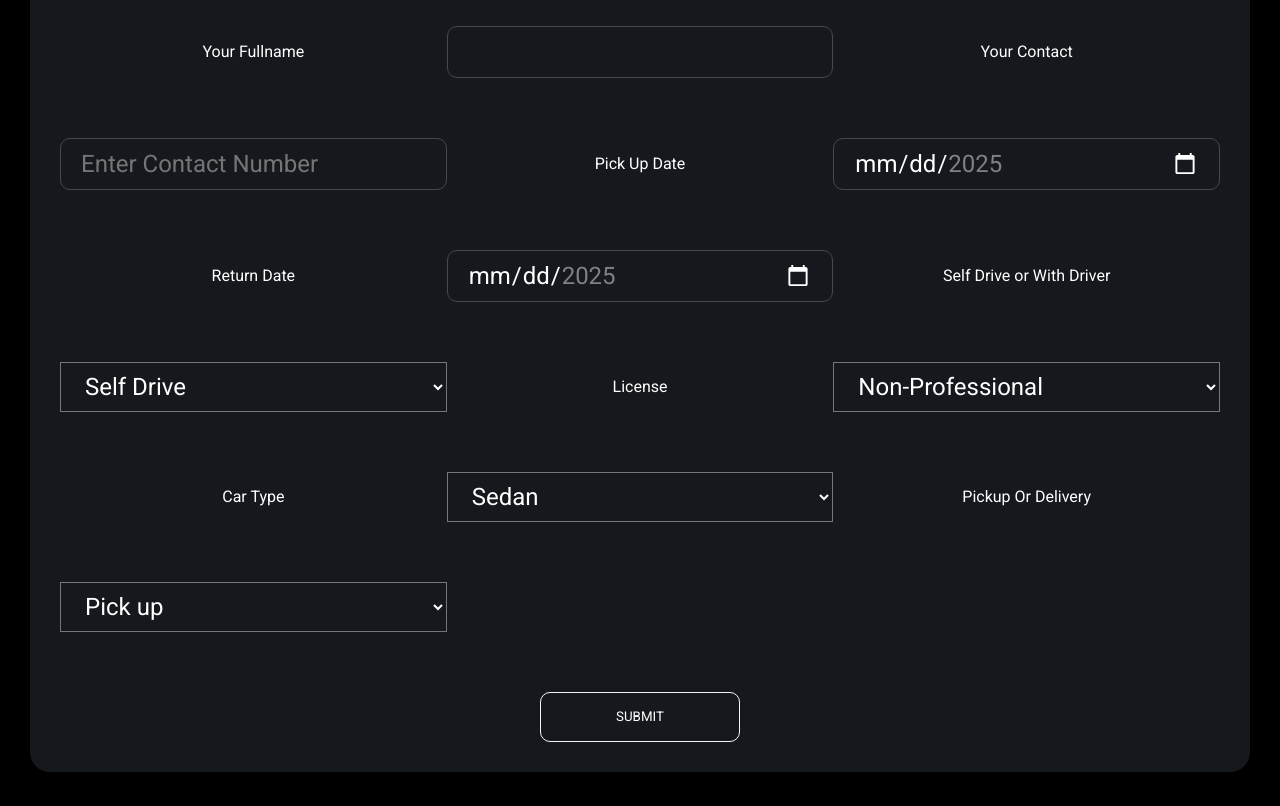
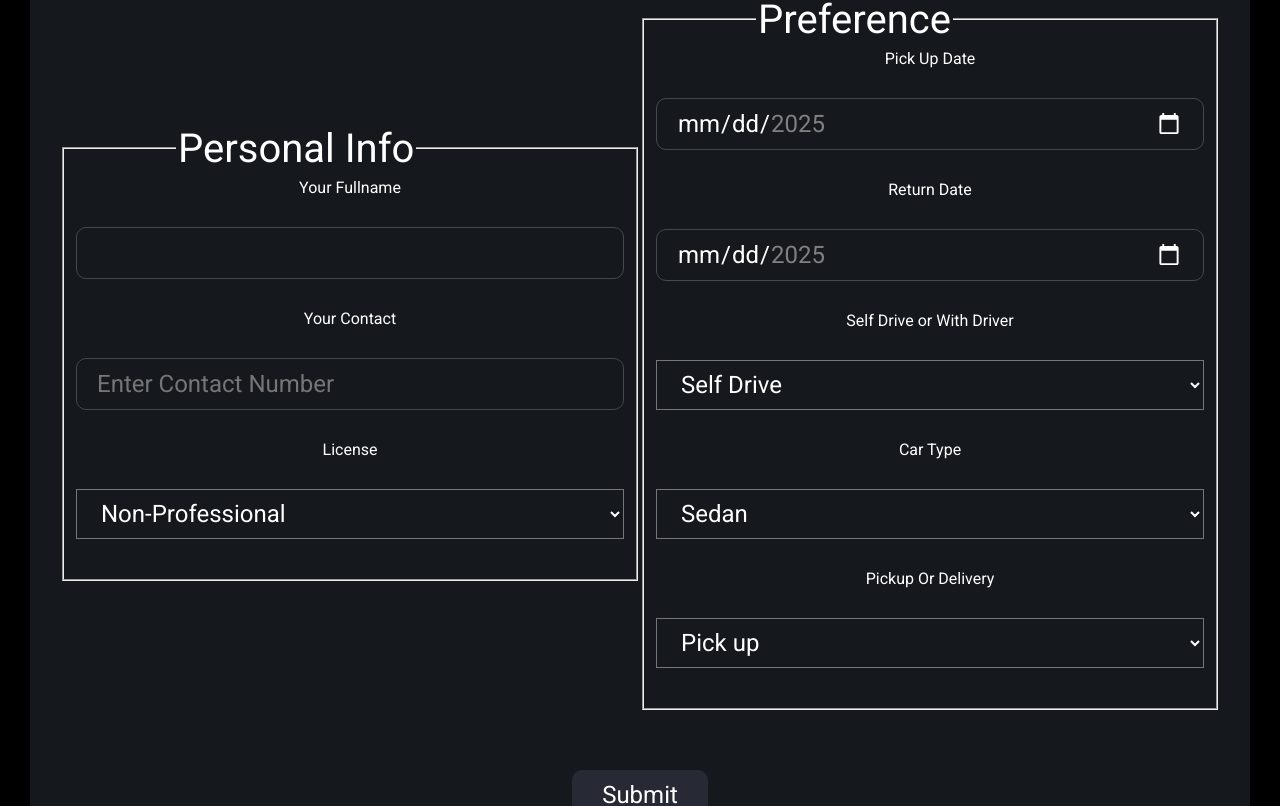
Before and after one commit to KenFemboy/Car-Rental-Website, a React (Vite) app in the folder car-rental-website/: page /Car-Rental in a window 1280 px wide. Shown: the part 2395-3201 px from the top of the page. Built offline with nearby package versions, Linux system fonts and the light colour scheme.

Commit message:
fixed form

```diff
--- a/car-rental-website/src/App.jsx
+++ b/car-rental-website/src/App.jsx
@@ -13,14 +13,13 @@ function App() {
     <>
 
       <div>
-
         <Router>
-          <Header />
 
           <Routes>
             <Route path="/Car-Rental-Website" element={<Navigate to="/Car-Rental" replace/>}></Route>
             <Route path="/Car-Rental" element={
             <>
+              <Header />
               <Main />
               <Rentals/>
               <UserForm/>
--- a/car-rental-website/src/Layout/ErrorPage.jsx
+++ b/car-rental-website/src/Layout/ErrorPage.jsx
@@ -5,7 +5,7 @@ function ErrorPage() {
         <>
             <div className='errorpage'>
                 <h1>Ooops an Error Occured</h1>
-                <NavLink to="/Car-Rental"><a>Click here to Go</a></NavLink>
+                <NavLink to="/Car-Rental"><a>Click here to Go Back</a></NavLink>
             </div>
         </>
     )
--- a/car-rental-website/src/Layout/UserForm.css
+++ b/car-rental-website/src/Layout/UserForm.css
@@ -7,11 +7,20 @@
 }
 
 .userInput div {
-    display: grid;
-    grid-template-columns: repeat(auto-fit, minmax(300px, 1fr));
+    display: flex;
     margin: 30px;
     align-items: center;
     /* background-color: pink; */
+}
+fieldset{
+    width: 50%;
+    display: flex;
+    flex-direction: column;
+}
+fieldset legend{
+    text-align: left;
+    margin-left: 100px;
+    font-size: 5vh;
 }
 
 
--- a/car-rental-website/src/Layout/UserForm.jsx
+++ b/car-rental-website/src/Layout/UserForm.jsx
@@ -11,43 +11,45 @@ function UserForm() {
 
     return (
 
-        <form className="userInput" id='form'>
+        <form className="userInput" id='form' action='./form'>
             <h2>Fill up form</h2>
             <div>
-
-
+                    <fieldset>
+                    <legend>Personal Info</legend>
                     <label>Your Fullname</label>
-                    <input type='text' maxLength="40"></input>
+                    <input type='text' maxLength="40" name='name' required></input>
 
                     <label>Your Contact</label>
                     <input type="tel" name='contactNumber' placeholder='Enter Contact Number' maxLength="11" required></input>
+                    <label>License</label>
 
-                    <label>Pick Up Date</label>
-                    <input type="date" id="calendar" name="pickupDate" min={today} max={maxDate(2)}></input>
-
-                    <label>Return Date</label>
-                    <input type="date" id="calendar" name="returnDate" min={today} max={maxDate(4)}></input>
-
-
-
-
-
-                    <label>Self Drive or With Driver</label>
-                    <select>
-                        <option>Self Drive</option>
-                        <option>With Driver</option>
-                    </select>
-
-
-                    <label>License</label>
-                    <select>
+                    <select name='licenseType'>
                         <option>Non-Professional</option>
                         <option>Professional</option>
                         <option>International</option>
                     </select>
 
+                    </fieldset>
+
+
+
+                <fieldset>
+                    <legend>Preference</legend>
+                    <label>Pick Up Date</label>
+                    <input type="date" id="calendar" name="pickupDate" min={today} max={maxDate(2)} required></input>
+                    <label>Return Date</label>
+                    <input type="date" id="calendar" name="returnDate" min={today} max={maxDate(4)} required></input>
+                    <label>Self Drive or With Driver</label>
+                    <select name="prefDrive">
+                        <option >Self Drive</option>
+                        <option>With Driver</option>
+                    </select>
+
+
+
+
                     <label>Car Type</label>
-                    <select>
+                    <select name='carType'>
                         <option>Sedan</option>
                         <option>SUV</option>
                         <option>Sport</option>
@@ -56,13 +58,15 @@ function UserForm() {
                     </select>
 
                     <label>Pickup Or Delivery</label>
-                    <select>
+                    <select name="pickupORdelivery">
                         <option>Pick up</option>
                         <option>Delivery</option>
                     </select>
+                    </fieldset>
+
             </div>
 
-                <button type="submit" disabled>SUBMIT</button>
+                <input type='submit'/>
 
 
 
```
